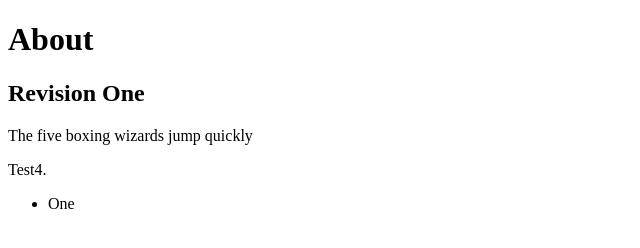
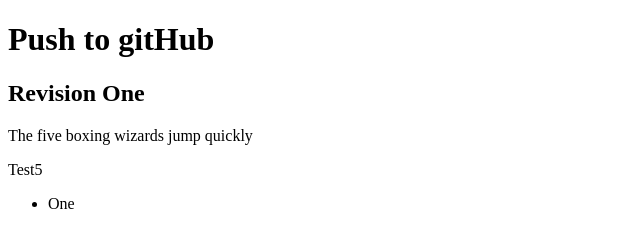
Before and after one commit to ktl1111/test, a plain HTML site: page about.html in a window 1280 px wide. Shown: the whole page, without its empty margins (0-640 px from the left). Drawn offline with Linux system fonts and the light colour scheme.

Commit message:
Fourth commit

```diff
--- a/about.html
+++ b/about.html
@@ -5,10 +5,10 @@
     <title>Project</title>
 </head>
 <body>
-<h1>About</h1>
+<h1>Push to gitHub</h1>
 <h2>Revision One</h2>
 <p>The five boxing wizards jump quickly</p>
-<p>Test4.</p>
+<p>Test5</p>
 <section>
     <ul>
         <li>One</li>
```
Also changed, not shown: index.html (+1 -1 lines).
